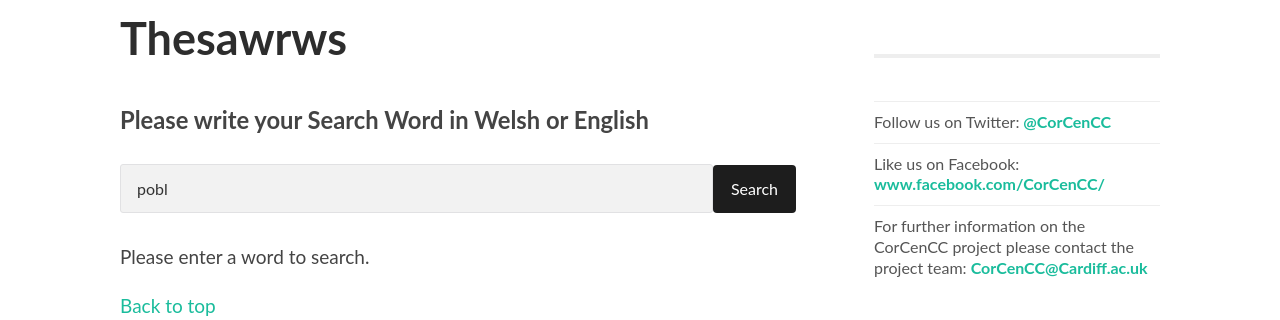
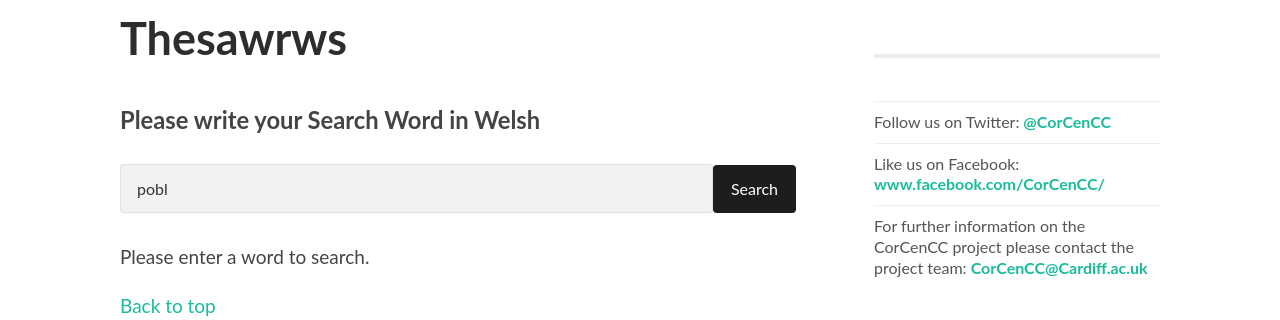
Before and after one commit to VinNLP/Thesawrws-Welsh, a Flask app: template website/templates/base2.html in a window 1280 px wide. Shown: the part 572-892 px from the top of the page. Run offline with Flask 2, Linux system fonts and the light colour scheme; the template is opened without the code that fills it, so the values that code supplies are empty.

Commit message:
Update base2.html

```diff
--- a/website/templates/base2.html
+++ b/website/templates/base2.html
@@ -200,7 +200,7 @@ input[type="radio"]:checked + label {
                         <div class="post-content entry-content">
 
 
-                                <h4><strong>Please write your Search Word in Welsh or English </strong></h4>
+                                <h4><strong>Please write your Search Word in Welsh </strong></h4>
                                 <form  method = "GET">
                  <div class="query-form-box">
                   <input type="text" class="word query-form-input ui-widget ui-widget-content ui-corner-all" name="word" id="word" value="{{ word or 'pobl' }}" placeholder="Thesawrws">
```
